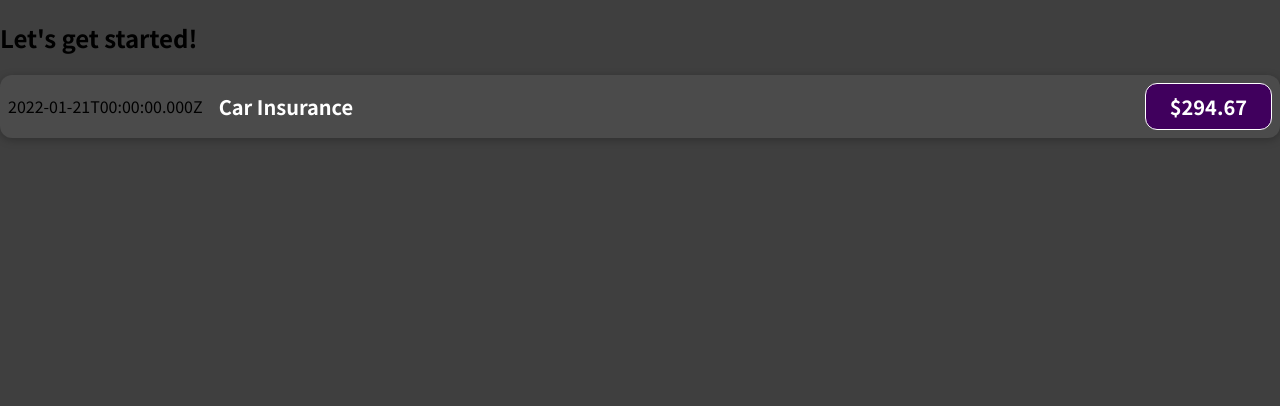
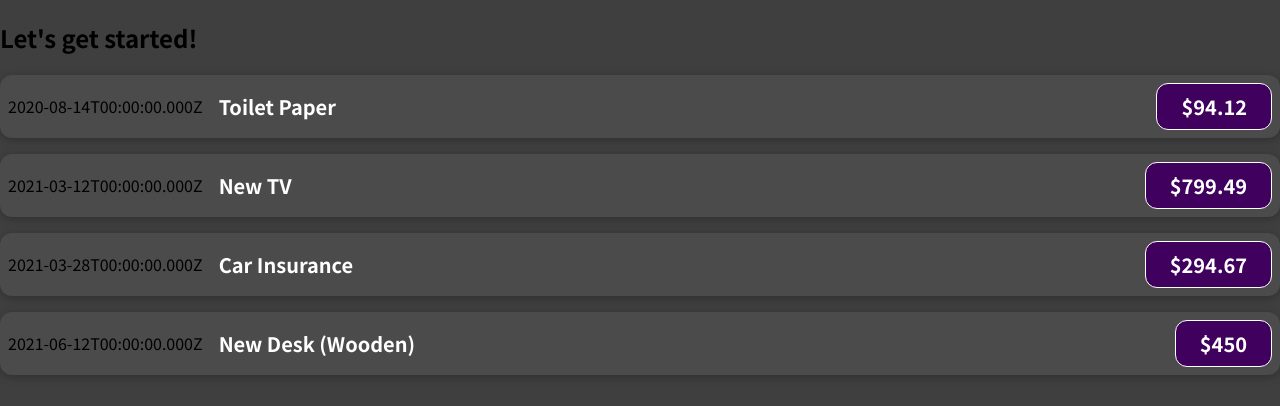
Before and after one commit to AdmiralSultanoHarli/ExpenseApp, a JavaScript app: page / in a window 1280 px wide. Shown: the top 406 px of the page. Built offline with nearby package versions, Linux system fonts and the light colour scheme.

Commit message:
Using props

```diff
--- a/src/App.js
+++ b/src/App.js
@@ -1,10 +1,56 @@
 import ExpenseItem from "./components/ExpenseItem";
 
 function App() {
+  const expenses = [
+    {
+      id: "e1",
+      title: "Toilet Paper",
+      amount: 94.12,
+      date: new Date(2020, 7, 14),
+    },
+    {
+      id: "e2",
+      title: "New TV",
+      amount: 799.49,
+      date: new Date(2021, 2, 12),
+    },
+    {
+      id: "e3",
+      title: "Car Insurance",
+      amount: 294.67,
+      date: new Date(2021, 2, 28),
+    },
+    {
+      id: "e4",
+      title: "New Desk (Wooden)",
+      amount: 450,
+      date: new Date(2021, 5, 12),
+    },
+  ];
+
   return (
     <div>
       <h2>Let's get started!</h2>
-      <ExpenseItem></ExpenseItem>
+      <ExpenseItem
+        title={expenses[0].title}
+        amount={expenses[0].amount}
+        date={expenses[0].date}
+      ></ExpenseItem>
+      <ExpenseItem
+        title={expenses[1].title}
+        amount={expenses[1].amount}
+        date={expenses[1].date}
+      ></ExpenseItem>
+      <ExpenseItem
+        title={expenses[2].title}
+        amount={expenses[2].amount}
+        date={expenses[2].date}
+      ></ExpenseItem>
+      <ExpenseItem
+        title={expenses[3].title}
+        amount={expenses[3].amount}
+        date={expenses[3].date}
+      ></ExpenseItem>
     </div>
   );
 }
--- a/src/components/ExpenseItem.js
+++ b/src/components/ExpenseItem.js
@@ -1,16 +1,16 @@
 import './ExpenseItem.css'
 
-function ExpenseItem() {
+function ExpenseItem(props) {
 const expenseDate = new Date(2021, 12, 21);
 const expenseTitle = 'Car Insurance';
 const expenseAmount = 294.67;
 
   return (
     <div className="expense-item">
-      <div>{expenseDate.toISOString()}</div>
+      <div>{props.date.toISOString()}</div>
       <div className="expense-item__description">
-        <h2>{expenseTitle}</h2>
-        <div className="expense-item__price">${expenseAmount}</div>
+        <h2>{props.title}</h2>
+        <div className="expense-item__price">${props.amount}</div>
       </div>
     </div>
   );
```
